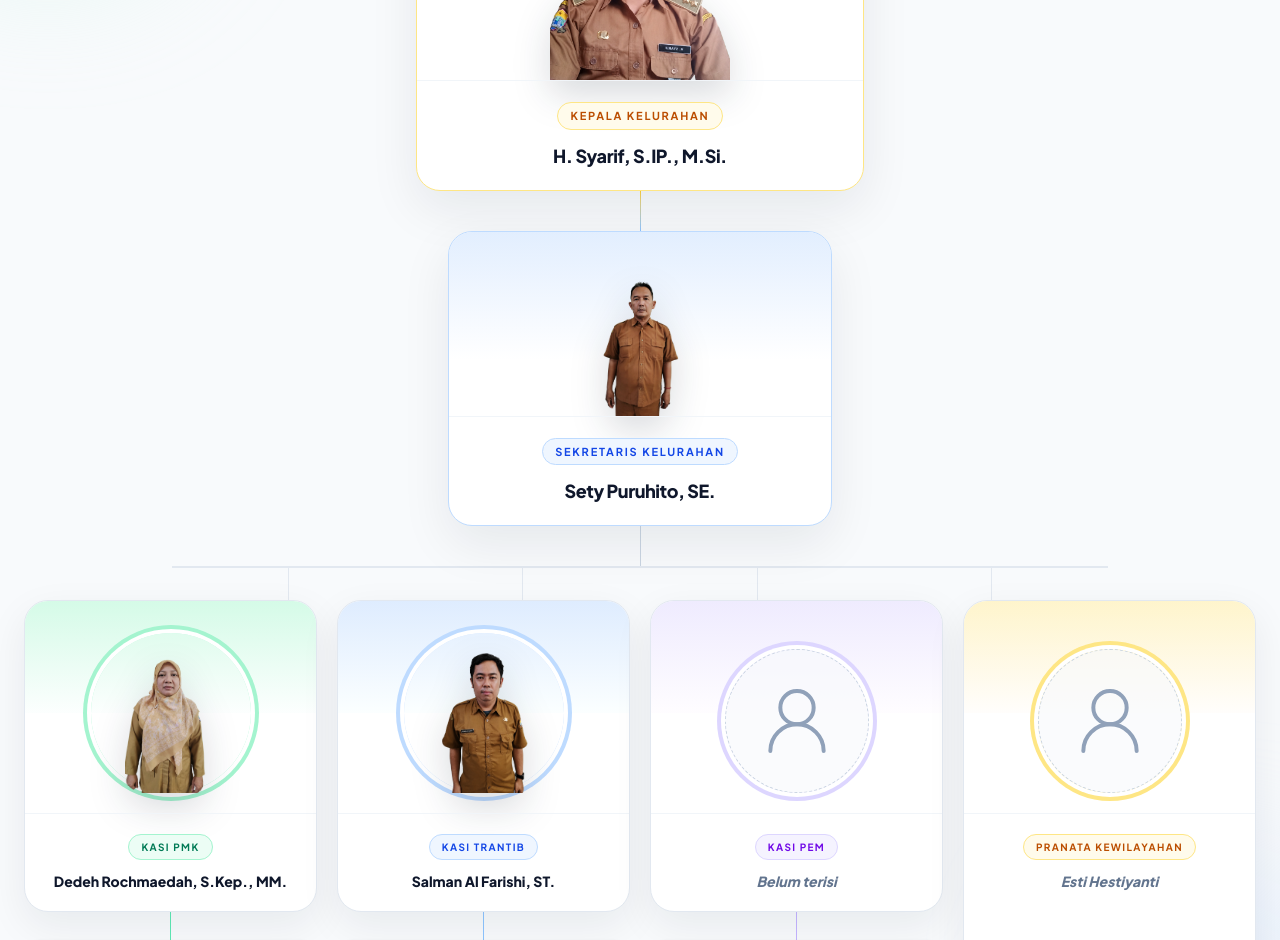
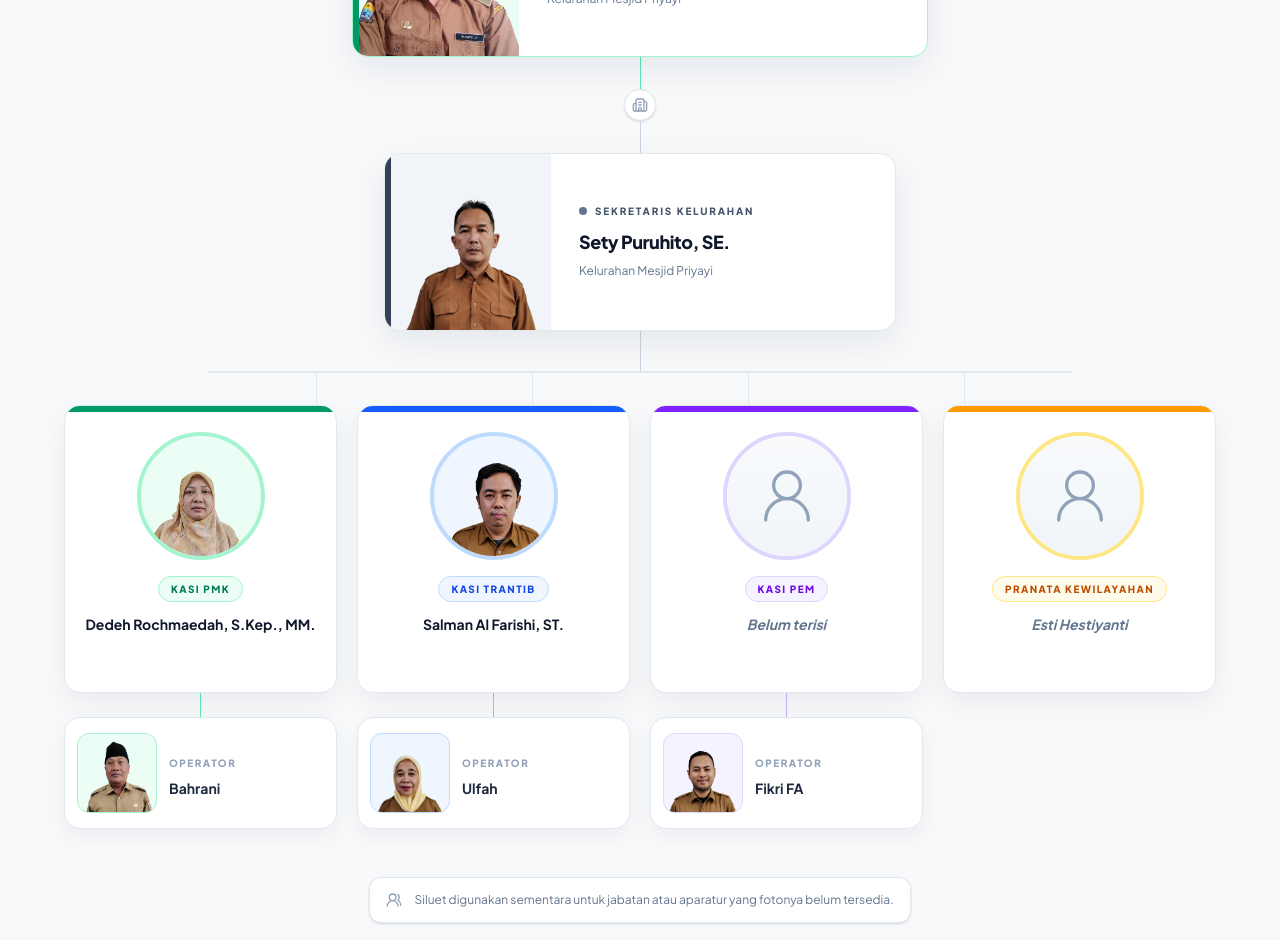
Before and after one commit to Dzee-Dev/web-kelurahan, a Next.js app in the folder frontend/: page / in a window 1280 px wide. Shown: the part 1860-2800 px from the top of the page. Built offline with nearby package versions, Linux system fonts and the light colour scheme; no server answers.

Commit message:
refactor(frontend): polish organization chart layout

```diff
--- a/frontend/src/components/StrukturOrganisasi.js
+++ b/frontend/src/components/StrukturOrganisasi.js
@@ -1,24 +1,24 @@
 import Image from 'next/image';
-import { Building2, UserRound } from 'lucide-react';
+import { Building2, UserRound, UsersRound } from 'lucide-react';
 
-const pimpinan = {
+const kepalaKelurahan = {
   jabatan: 'Kepala Kelurahan',
   nama: 'H. Syarif, S.IP., M.Si.',
   foto: '/struktur/portraits/h-syarif.png',
 };
 
-const sekretaris = {
+const sekretarisKelurahan = {
   jabatan: 'Sekretaris Kelurahan',
   nama: 'Sety Puruhito, SE.',
   foto: '/struktur/portraits/sety-puruhito.png',
 };
 
-const bidang = [
+const unitKerja = [
   {
     jabatan: 'Kasi PMK',
     nama: 'Dedeh Rochmaedah, S.Kep., MM.',
     foto: '/struktur/portraits/dedeh-rochmaedah.png',
-    aksen: 'emerald',
+    warna: 'emerald',
     operator: {
       jabatan: 'Operator',
       nama: 'Bahrani',
@@ -29,7 +29,7 @@ const bidang = [
     jabatan: 'Kasi Trantib',
     nama: 'Salman Al Farishi, ST.',
     foto: '/struktur/portraits/salman-al-farishi.png',
-    aksen: 'blue',
+    warna: 'blue',
     operator: {
       jabatan: 'Operator',
       nama: 'Ulfah',
@@ -40,7 +40,7 @@ const bidang = [
     jabatan: 'Kasi Pem',
     nama: 'Belum terisi',
     foto: null,
-    aksen: 'violet',
+    warna: 'violet',
     operator: {
       jabatan: 'Operator',
       nama: 'Fikri FA',
@@ -51,122 +51,140 @@ const bidang = [
     jabatan: 'Pranata Kewilayahan',
     nama: 'Esti Hestiyanti',
     foto: null,
-    aksen: 'amber',
+    warna: 'amber',
     operator: null,
   },
 ];
 
 const tema = {
   emerald: {
-    ring: 'ring-emerald-200',
-    badge: 'bg-emerald-50 text-emerald-700 border-emerald-200',
-    glow: 'from-emerald-100/90 to-teal-50/20',
-    line: 'bg-emerald-300',
+    bar: 'bg-emerald-600',
+    label: 'border-emerald-200 bg-emerald-50 text-emerald-700',
+    portrait: 'border-emerald-200 bg-emerald-50',
+    connector: 'bg-emerald-300',
   },
   blue: {
-    ring: 'ring-blue-200',
-    badge: 'bg-blue-50 text-blue-700 border-blue-200',
-    glow: 'from-blue-100/90 to-cyan-50/20',
-    line: 'bg-blue-300',
+    bar: 'bg-blue-600',
+    label: 'border-blue-200 bg-blue-50 text-blue-700',
+    portrait: 'border-blue-200 bg-blue-50',
+    connector: 'bg-blue-300',
   },
   violet: {
-    ring: 'ring-violet-200',
-    badge: 'bg-violet-50 text-violet-700 border-violet-200',
-    glow: 'from-violet-100/90 to-fuchsia-50/20',
-    line: 'bg-violet-300',
+    bar: 'bg-violet-600',
+    label: 'border-violet-200 bg-violet-50 text-violet-700',
+    portrait: 'border-violet-200 bg-violet-50',
+    connector: 'bg-violet-300',
   },
   amber: {
-    ring: 'ring-amber-200',
-    badge: 'bg-amber-50 text-amber-700 border-amber-200',
-    glow: 'from-amber-100/90 to-orange-50/20',
-    line: 'bg-amber-300',
+    bar: 'bg-amber-500',
+    label: 'border-amber-200 bg-amber-50 text-amber-700',
+    portrait: 'border-amber-200 bg-amber-50',
+    connector: 'bg-amber-300',
   },
 };
 
-function Siluet({ compact = false }) {
+function Siluet({ kecil = false }) {
   return (
-    <div
-      className={`flex items-center justify-center rounded-full border border-dashed border-slate-300 bg-slate-50/70 text-slate-400 ${compact ? 'h-24 w-24' : 'h-36 w-36'}`}
-      aria-label="Foto belum tersedia"
-    >
-      <UserRound className={compact ? 'h-12 w-12' : 'h-20 w-20'} strokeWidth={1.2} />
+    <div className={`flex h-full w-full items-center justify-center text-slate-400 ${kecil ? 'bg-slate-50' : 'bg-gradient-to-b from-slate-50 to-slate-100'}`}>
+      <UserRound className={kecil ? 'h-9 w-9' : 'h-16 w-16'} strokeWidth={1.25} aria-hidden="true" />
+      <span className="sr-only">Foto belum tersedia</span>
     </div>
   );
 }
 
-function FotoPejabat({ orang, compact = false, utama = false }) {
-  const ukuran = compact ? 'h-28 w-28' : utama ? 'h-52 w-52' : 'h-40 w-40';
-
-  if (!orang.foto) {
-    return <Siluet compact={compact} />;
-  }
+function Potret({ orang, ukuran = 'normal', className = '' }) {
+  const dimensi = ukuran === 'besar' ? 'h-40 w-36 sm:h-44 sm:w-40' : ukuran === 'kecil' ? 'h-20 w-20' : 'h-32 w-32';
 
   return (
-    <div className={`relative ${ukuran}`}>
+    <div className={`relative shrink-0 overflow-hidden ${dimensi} ${className}`}>
+      {orang.foto ? (
         <Image
           src={orang.foto}
           alt={`Foto ${orang.nama}`}
           fill
-        sizes={compact ? '112px' : utama ? '208px' : '160px'}
-        className="object-contain object-bottom drop-shadow-[0_14px_18px_rgba(15,23,42,0.16)]"
+          sizes={ukuran === 'besar' ? '(max-width: 640px) 144px, 160px' : ukuran === 'kecil' ? '80px' : '128px'}
+          className="object-cover object-top"
         />
+      ) : (
+        <Siluet kecil={ukuran === 'kecil'} />
+      )}
     </div>
   );
 }
 
-function KartuUtama({ orang, jenis }) {
-  const isLurah = jenis === 'lurah';
-
+function KartuPimpinan({ orang, utama = false }) {
   return (
-    <article className={`relative overflow-hidden rounded-3xl border bg-white text-center shadow-[0_18px_50px_rgba(15,23,42,0.08)] ${isLurah ? 'w-full max-w-md border-amber-200' : 'w-full max-w-sm border-blue-200'}`}>
-      <div className={`absolute inset-x-0 top-0 h-32 bg-gradient-to-b ${isLurah ? 'from-amber-100/80' : 'from-blue-100/80'} to-transparent`} />
-      <div className="relative flex flex-col items-center px-6 pt-6">
-        <FotoPejabat orang={orang} utama={isLurah} />
-      </div>
-      <div className="relative border-t border-slate-100 px-6 py-5">
-        <span className={`inline-flex rounded-full border px-3 py-1 text-[11px] font-bold uppercase tracking-[0.16em] ${isLurah ? 'border-amber-200 bg-amber-50 text-amber-700' : 'border-blue-200 bg-blue-50 text-blue-700'}`}>
+    <article className={`relative w-full overflow-hidden rounded-2xl border bg-white shadow-[0_12px_35px_rgba(15,23,42,0.08)] ${utama ? 'max-w-xl border-emerald-200' : 'max-w-lg border-slate-200'}`}>
+      <div className={`absolute inset-y-0 left-0 w-1.5 ${utama ? 'bg-emerald-600' : 'bg-slate-700'}`} />
+      <div className="flex min-h-44 items-stretch pl-1.5">
+        <Potret
+          orang={orang}
+          ukuran="besar"
+          className={utama ? 'bg-emerald-50' : 'bg-slate-100'}
+        />
+        <div className="flex min-w-0 flex-1 flex-col justify-center px-5 py-5 sm:px-7">
+          <div className="mb-3 flex items-center gap-2">
+            <span className={`h-2 w-2 rounded-full ${utama ? 'bg-emerald-500' : 'bg-slate-500'}`} />
+            <span className={`text-[10px] font-extrabold uppercase tracking-[0.18em] ${utama ? 'text-emerald-700' : 'text-slate-600'}`}>
               {orang.jabatan}
             </span>
-        <h3 className="mt-3 text-lg font-extrabold tracking-tight text-slate-900">{orang.nama}</h3>
+          </div>
+          <h3 className={`font-extrabold leading-tight tracking-tight text-slate-900 ${utama ? 'text-lg sm:text-xl' : 'text-base sm:text-lg'}`}>
+            {orang.nama}
+          </h3>
+          <p className="mt-2 text-xs leading-5 text-slate-500">Kelurahan Mesjid Priyayi</p>
+        </div>
       </div>
     </article>
   );
 }
 
-function KartuBidang({ data }) {
-  const warna = tema[data.aksen];
+function KartuJabatan({ unit }) {
+  const warna = tema[unit.warna];
 
   return (
-    <div className="flex h-full flex-col items-center">
-      <article className="relative flex w-full flex-1 flex-col overflow-hidden rounded-3xl border border-slate-200 bg-white shadow-[0_14px_40px_rgba(15,23,42,0.07)] transition-transform duration-300 hover:-translate-y-1 hover:shadow-[0_20px_50px_rgba(15,23,42,0.11)]">
-        <div className={`absolute inset-x-0 top-0 h-28 bg-gradient-to-b ${warna.glow}`} />
-        <div className="relative flex min-h-48 items-end justify-center px-4 pt-5">
-          <div className={`rounded-full ring-4 ${warna.ring} ring-offset-4 ring-offset-white`}>
-            <FotoPejabat orang={data} />
-          </div>
-        </div>
-        <div className="relative mt-5 flex flex-1 flex-col items-center border-t border-slate-100 px-4 py-5 text-center">
-          <span className={`inline-flex rounded-full border px-3 py-1 text-[10px] font-bold uppercase tracking-[0.14em] ${warna.badge}`}>
-            {data.jabatan}
+    <article className="relative h-72 overflow-hidden rounded-2xl border border-slate-200 bg-white shadow-[0_10px_28px_rgba(15,23,42,0.06)] transition duration-300 hover:-translate-y-1 hover:border-slate-300 hover:shadow-[0_16px_36px_rgba(15,23,42,0.10)]">
+      <div className={`h-1.5 w-full ${warna.bar}`} />
+      <div className="flex h-[calc(100%-6px)] flex-col items-center px-4 pb-5 pt-5 text-center">
+        <Potret orang={unit} className={`rounded-full border-4 ${warna.portrait}`} />
+        <span className={`mt-4 inline-flex rounded-full border px-3 py-1 text-[10px] font-extrabold uppercase tracking-[0.14em] ${warna.label}`}>
+          {unit.jabatan}
         </span>
-          <h3 className={`mt-3 text-sm font-extrabold leading-snug ${data.foto ? 'text-slate-900' : 'italic text-slate-500'}`}>
-            {data.nama}
+        <h3 className={`mt-3 max-w-full text-sm font-bold leading-5 ${unit.foto ? 'text-slate-900' : 'italic text-slate-500'}`}>
+          {unit.nama}
         </h3>
       </div>
     </article>
+  );
+}
 
-      {data.operator && (
-        <>
-          <div className={`h-7 w-px ${warna.line}`} />
-          <article className="w-full rounded-2xl border border-slate-200 bg-white px-3 py-4 shadow-sm">
-            <div className="flex flex-col items-center text-center">
-              <FotoPejabat orang={data.operator} compact />
-              <span className="mt-3 text-[10px] font-bold uppercase tracking-[0.14em] text-slate-400">
-                {data.operator.jabatan}
+function KartuOperator({ operator, warna }) {
+  const gaya = tema[warna];
+
+  return (
+    <article className="flex min-h-28 items-center gap-3 rounded-2xl border border-slate-200 bg-white p-3 shadow-[0_8px_22px_rgba(15,23,42,0.05)]">
+      <Potret orang={operator} ukuran="kecil" className={`rounded-xl border ${gaya.portrait}`} />
+      <div className="min-w-0 text-left">
+        <span className="text-[10px] font-extrabold uppercase tracking-[0.15em] text-slate-400">
+          {operator.jabatan}
         </span>
-              <h4 className="mt-1 text-sm font-bold text-slate-800">{data.operator.nama}</h4>
+        <h4 className="mt-1 truncate text-sm font-bold text-slate-800">{operator.nama}</h4>
       </div>
     </article>
+  );
+}
+
+function CabangOrganisasi({ unit }) {
+  const warna = tema[unit.warna];
+
+  return (
+    <div className="relative">
+      <div className="mx-auto h-7 w-px bg-slate-300 lg:hidden" />
+      <KartuJabatan unit={unit} />
+      {unit.operator && (
+        <>
+          <div className={`mx-auto h-6 w-px ${warna.connector}`} />
+          <KartuOperator operator={unit.operator} warna={unit.warna} />
         </>
       )}
     </div>
@@ -175,19 +193,14 @@ function KartuBidang({ data }) {
 
 export default function StrukturOrganisasi() {
   return (
-    <section id="struktur" className="relative overflow-hidden border-t border-slate-200 bg-slate-50 py-20 scroll-mt-20">
-      <div className="pointer-events-none absolute -left-24 top-32 h-72 w-72 rounded-full bg-emerald-100/50 blur-3xl" />
-      <div className="pointer-events-none absolute -right-24 bottom-24 h-80 w-80 rounded-full bg-blue-100/50 blur-3xl" />
-
-      <div className="relative mx-auto max-w-7xl px-4 sm:px-6">
-        <div className="mx-auto mb-14 max-w-2xl text-center">
+    <section id="struktur" className="border-t border-slate-200 bg-[#f7f9fb] py-20 scroll-mt-20">
+      <div className="mx-auto max-w-7xl px-4 sm:px-6">
+        <div className="mx-auto mb-12 max-w-2xl text-center">
+          <div className="mx-auto mb-5 flex h-14 w-14 items-center justify-center rounded-2xl border border-emerald-200 bg-white shadow-sm">
+            <Image src="/logo.jpeg" alt="Logo Kota Serang" width={38} height={38} className="h-10 w-10 object-contain" />
+          </div>
           <div className="section-label">Pemerintahan</div>
-          <div className="mt-3 flex items-center justify-center gap-2 text-slate-400">
-            <span className="h-px w-10 bg-slate-300" />
-            <Building2 className="h-5 w-5" />
-            <span className="h-px w-10 bg-slate-300" />
-          </div>
-          <h2 className="mt-4 text-3xl font-extrabold tracking-tight text-slate-900 sm:text-4xl">
+          <h2 className="mt-3 text-3xl font-extrabold tracking-tight text-slate-900 sm:text-4xl">
             Struktur Organisasi
           </h2>
           <p className="mt-3 text-sm leading-6 text-slate-600 sm:text-base">
@@ -195,32 +208,36 @@ export default function StrukturOrganisasi() {
           </p>
         </div>
 
-        <div className="flex flex-col items-center">
-          <KartuUtama orang={pimpinan} jenis="lurah" />
-          <div className="h-10 w-px bg-gradient-to-b from-amber-300 to-blue-300" />
-          <KartuUtama orang={sekretaris} jenis="sekretaris" />
+        <div className="mx-auto flex max-w-6xl flex-col items-center">
+          <KartuPimpinan orang={kepalaKelurahan} utama />
+          <div className="h-8 w-px bg-emerald-300" />
+          <div className="flex h-8 w-8 items-center justify-center rounded-full border border-slate-200 bg-white text-slate-400 shadow-sm">
+            <Building2 className="h-4 w-4" aria-hidden="true" />
+          </div>
+          <div className="h-8 w-px bg-slate-300" />
+          <KartuPimpinan orang={sekretarisKelurahan} />
 
           <div className="h-10 w-px bg-slate-300" />
-          <div className="hidden w-[76%] border-t-2 border-slate-200 lg:block" />
-          <div className="hidden w-[76%] grid-cols-4 lg:grid">
-            {bidang.map((item) => (
-              <div key={item.jabatan} className="mx-auto h-8 w-px bg-slate-200" />
+          <div className="hidden w-[75%] border-t-2 border-slate-200 lg:block" />
+          <div className="hidden w-[75%] grid-cols-4 lg:grid">
+            {unitKerja.map((unit) => (
+              <div key={unit.jabatan} className="mx-auto h-8 w-px bg-slate-200" />
             ))}
           </div>
 
-          <div className="grid w-full grid-cols-1 gap-7 sm:grid-cols-2 lg:grid-cols-4 lg:gap-5">
-            {bidang.map((item) => (
-              <div key={item.jabatan} className="relative">
-                <div className="mx-auto h-7 w-px bg-slate-200 lg:hidden" />
-                <KartuBidang data={item} />
-              </div>
+          <div className="grid w-full grid-cols-1 gap-x-5 gap-y-8 sm:grid-cols-2 lg:grid-cols-4 lg:gap-y-0">
+            {unitKerja.map((unit) => (
+              <CabangOrganisasi key={unit.jabatan} unit={unit} />
             ))}
           </div>
+
+          <div className="mt-12 flex max-w-xl items-start gap-3 rounded-xl border border-slate-200 bg-white px-4 py-3 text-left shadow-sm">
+            <UsersRound className="mt-0.5 h-4 w-4 shrink-0 text-slate-400" aria-hidden="true" />
+            <p className="text-xs leading-5 text-slate-500">
+              Siluet digunakan sementara untuk jabatan atau aparatur yang fotonya belum tersedia.
+            </p>
           </div>
-
-        <p className="mt-10 text-center text-xs text-slate-400">
-          Siluet menandai posisi yang fotonya belum tersedia atau jabatannya belum terisi.
-        </p>
+        </div>
       </div>
     </section>
   );
```
Lines whose indentation alone changed are shown as unchanged.
